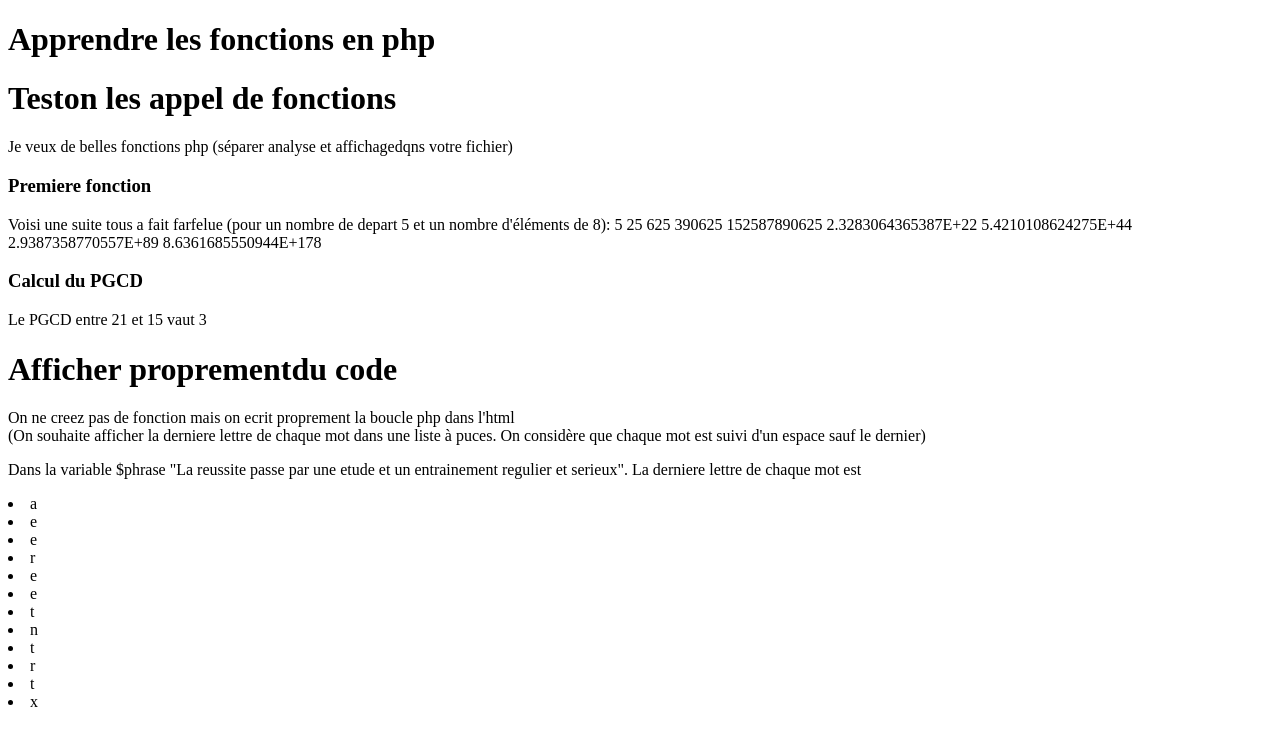
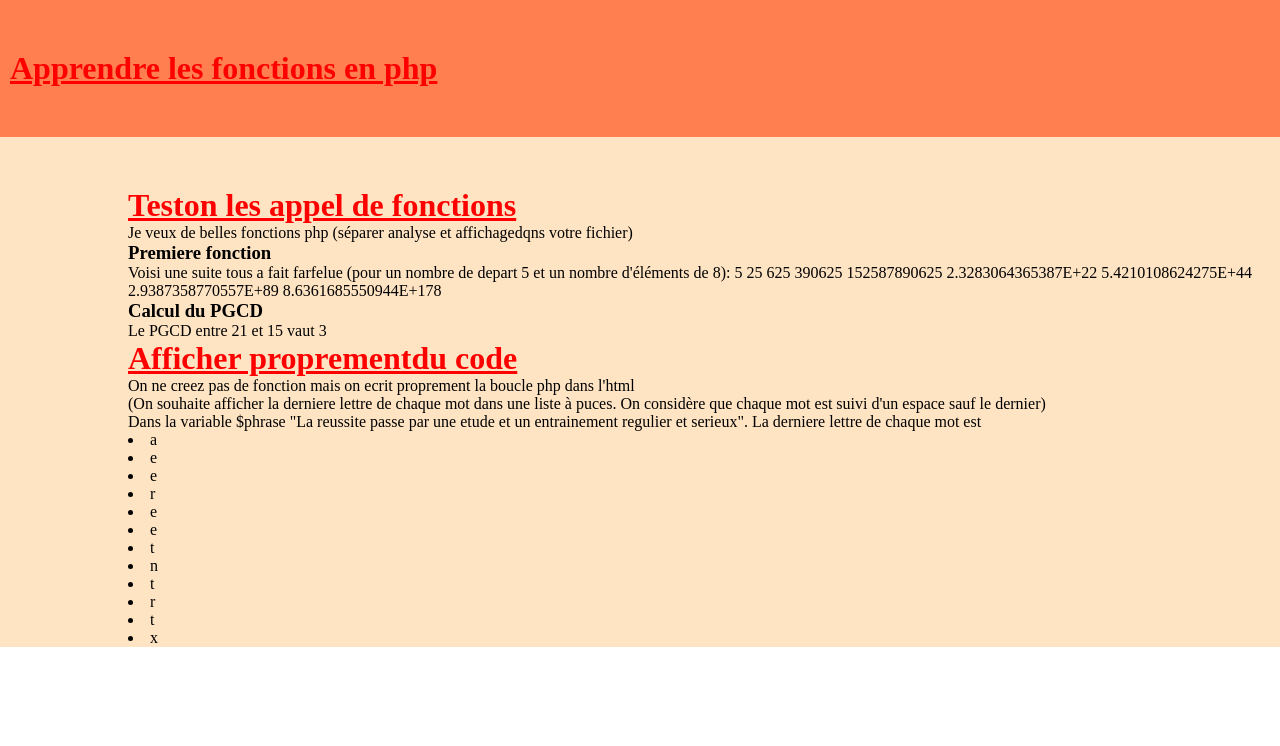
Before and after one commit to Limacha/allProgramme, a PHP site: page / in a window 1280 px wide. Shown: the top 746 px of the page. Run offline with PHP 8.4, Linux system fonts and the light colour scheme.

Commit message:
add_css: first_function
modification de first
_function pour ajouter un css

```diff
--- a/php/first_function/css/style.css
+++ b/php/first_function/css/style.css
@@ -0,0 +1,22 @@
+* {
+    margin: 0%;
+    padding: 0%;
+}
+
+h1 {
+    color: red;
+    text-decoration: underline;
+}
+
+
+header {
+    background-color: coral;
+    padding: 50px;
+    padding-left: 10px;
+}
+
+#content {
+    padding-top: 50px;
+    padding-left: 10%;
+    background-color: bisque;
+}
--- a/php/first_function/index.php
+++ b/php/first_function/index.php
@@ -16,11 +16,13 @@ require_once "function.php";
     <link rel="icon" href="./image/iconSiteWeb.png">
     <link rel="stylesheet" href="./css/flex.css">
     <link rel="stylesheet" href="./css/style.css">
-    <h1>Apprendre les fonctions en php</h1>
 </head>
 
 <body>
-    <div>
+    <header>
+        <h1>Apprendre les fonctions en php</h1>
+    </header>
+    <div id="content">
         <h1>Teston les appel de fonctions</h1>
         <p>Je veux de belles fonctions php (séparer analyse et affichagedqns votre fichier)</p>
         <h3>Premiere fonction</h3>
```
